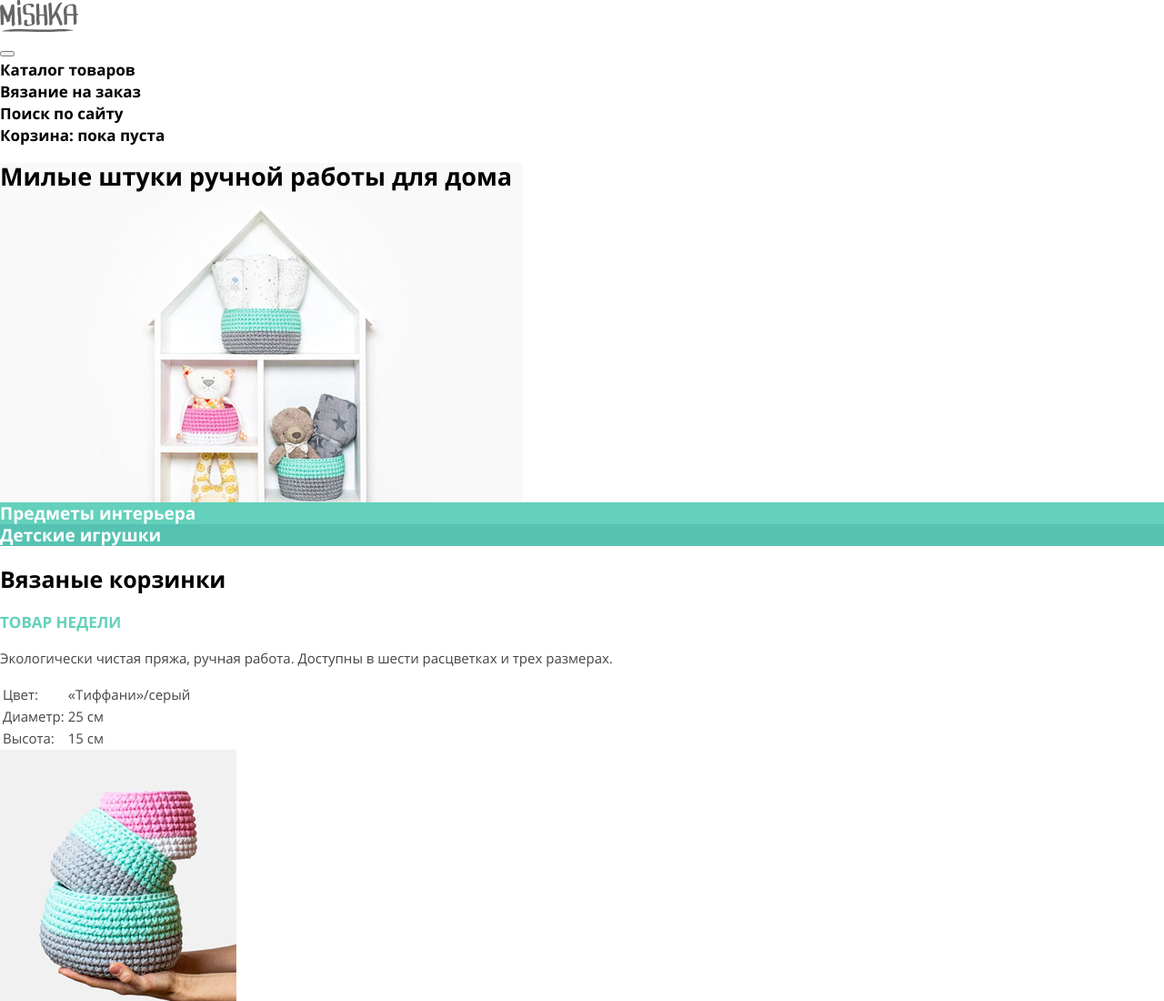
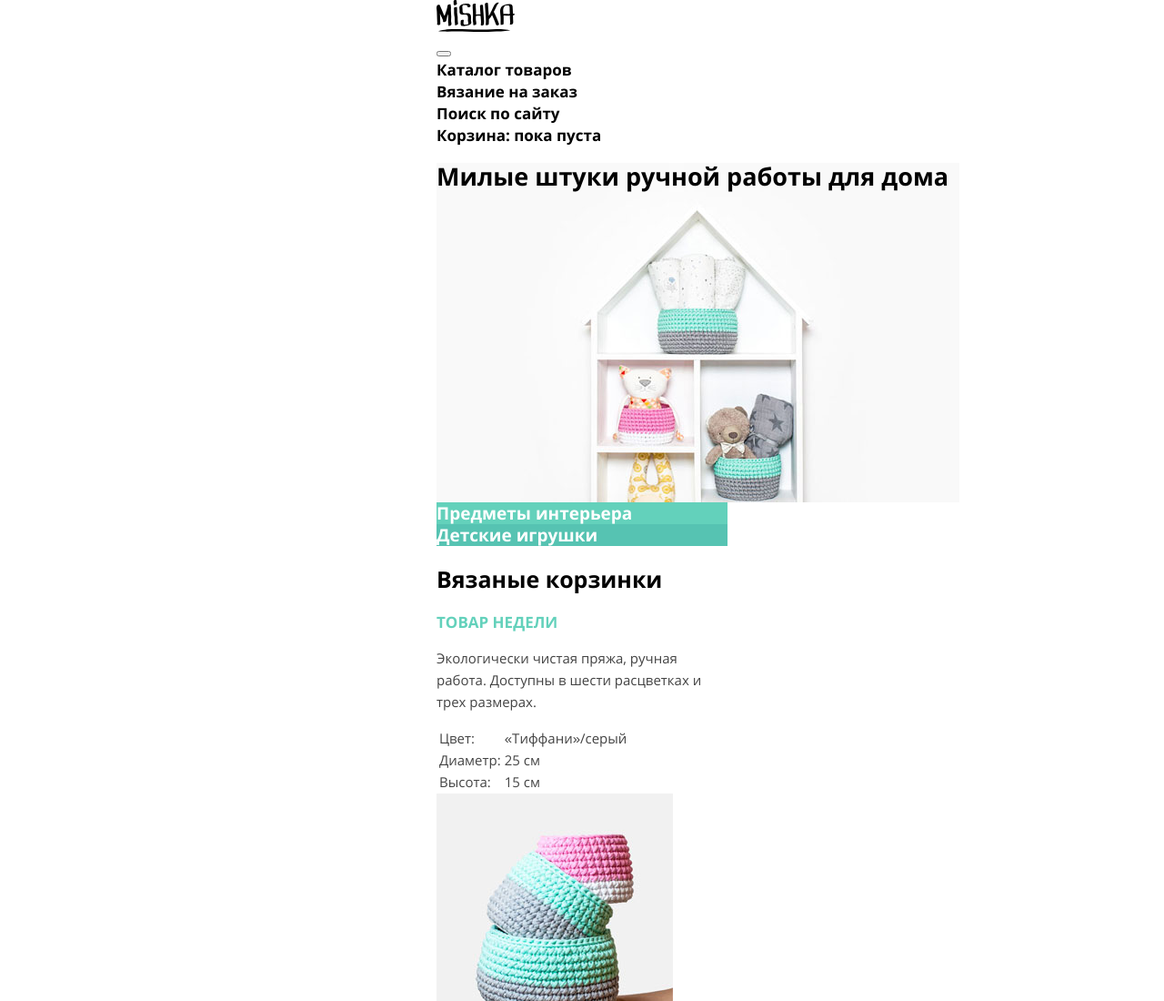
Before and after one commit to razdobreeva/200637-mishka, a website: page index.html in a window 1280 px wide. Shown: the top 1100 px of the page at 91% size. Drawn offline with nearby package versions, Linux system fonts and the light colour scheme; files that its build step writes are made by us from their sources; files whose address does not match are found by name.

Commit message:
Исправлчет ошибки

```diff
--- a/sass/scaffolding.scss
+++ b/sass/scaffolding.scss
@@ -1,7 +1,7 @@
 @font-face {
   font-family: "Open Sans";
   src: url("../fonts/opensans.woff2") format("woff2"),
-  url("../fonts/opensans.woff") format("woff");
+      url("../fonts/opensans.woff") format("woff");
   font-weight: 400;
   font-style: normal;
 }
@@ -9,14 +9,14 @@
 @font-face {
   font-family: "Open Sans";
   src: url("../fonts/opensansbold.woff2") format("woff2"),
-  url("../fonts/opensansbold.woff") format("woff");
+     url("../fonts/opensansbold.woff") format("woff");
   font-weight: 700;
   font-style: normal;
 }
 
 body {
-  min-width: 320px;
-  margin: 0;
+  width: 320px;
+  margin: 0 auto;
   padding: 0;
 
   @include text-parameters($text-size, 400, 24px, $text-color);
--- a/sass/style.scss
+++ b/sass/style.scss
@@ -1,30 +1,22 @@
-@import 'variables.scss';
-@import 'mixins.scss';
-@import 'scaffolding.scss';
-
-@import 'blocks/visually-hidden.scss';
-@import 'blocks/page.scss';
-
-@import 'blocks/header.scss';
-@import 'blocks/main-nav.scss';
-@import 'blocks/site-list.scss';
-@import 'blocks/user-list.scss';
-
-@import 'blocks/button.scss';
-
-@import 'blocks/main.scss';
-@import 'blocks/bestseller.scss';
-@import 'blocks/products.scss';
-@import 'blocks/advantages.scss';
-@import 'blocks/reviews.scss';
-@import 'blocks/contacts.scss';
-
-@import 'blocks/catalog.scss';
-@import 'blocks/manufacture.scss';
-
-@import 'blocks/order.scss';
-
-@import 'blocks/footer.scss';
-@import 'blocks/social.scss';
-
-@import 'blocks/modal.scss';
+@import "variables.scss";
+@import "mixins.scss";
+@import "scaffolding.scss";
+/*@import "blocks/visually-hidden.scss";*/
+/*@import "blocks/page.scss";*/
+@import "blocks/header.scss";
+/*@import "blocks/main-nav.scss";*/
+/*@import "blocks/site-list.scss";*/
+/*@import "blocks/user-list.scss";*/
+@import "blocks/button.scss";
+@import "blocks/main.scss";
+@import "blocks/bestseller.scss";
+@import "blocks/products.scss";
+@import "blocks/advantages.scss";
+@import "blocks/reviews.scss";
+@import "blocks/contacts.scss";
+@import "blocks/catalog.scss";
+@import "blocks/manufacture.scss";
+@import "blocks/order.scss";
+@import "blocks/footer.scss";
+@import "blocks/social.scss";
+@import "blocks/modal.scss";
```
Also changed, not shown: sass/blocks/advantages.scss (+0 -14 lines), sass/blocks/visually-hidden.scss (deleted).
